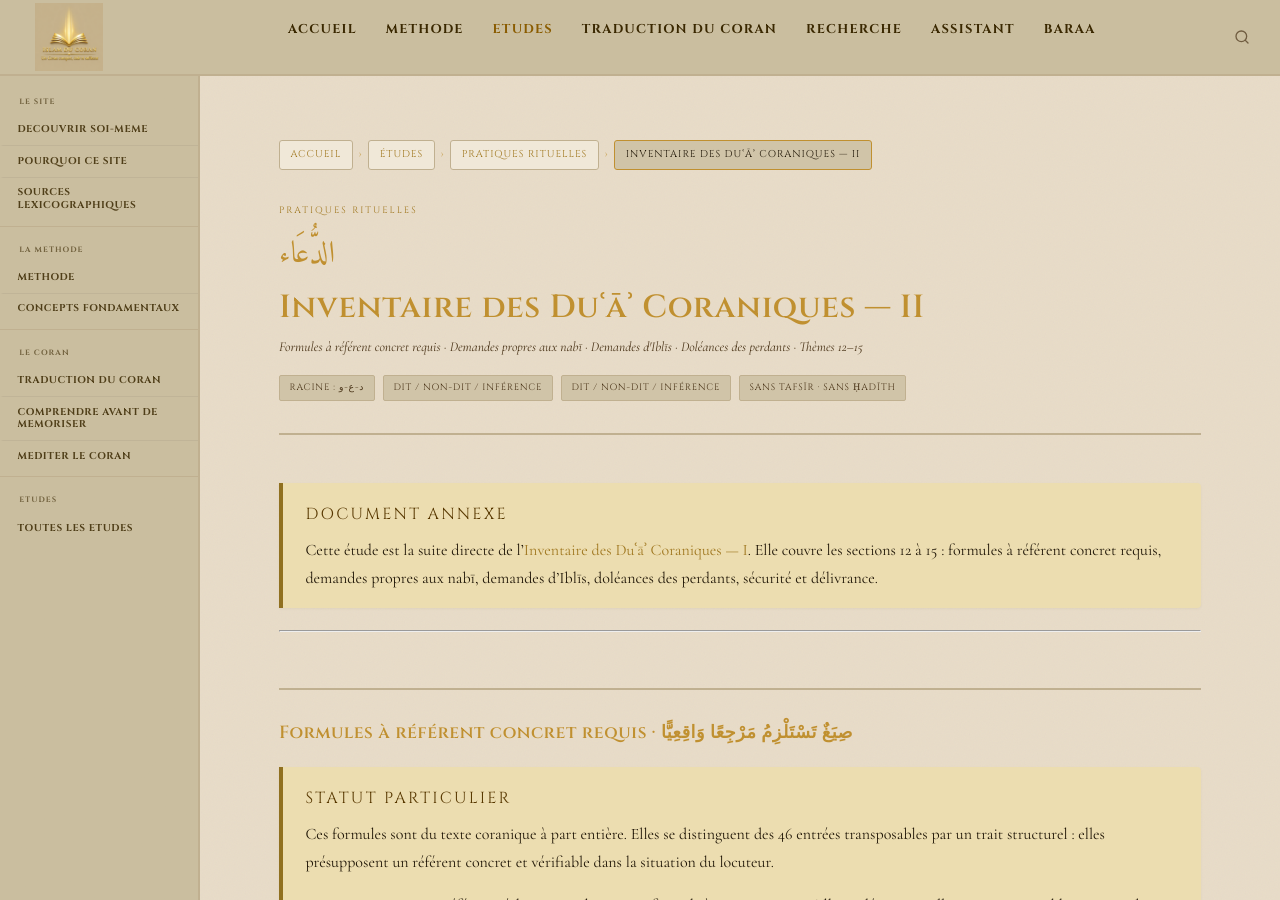
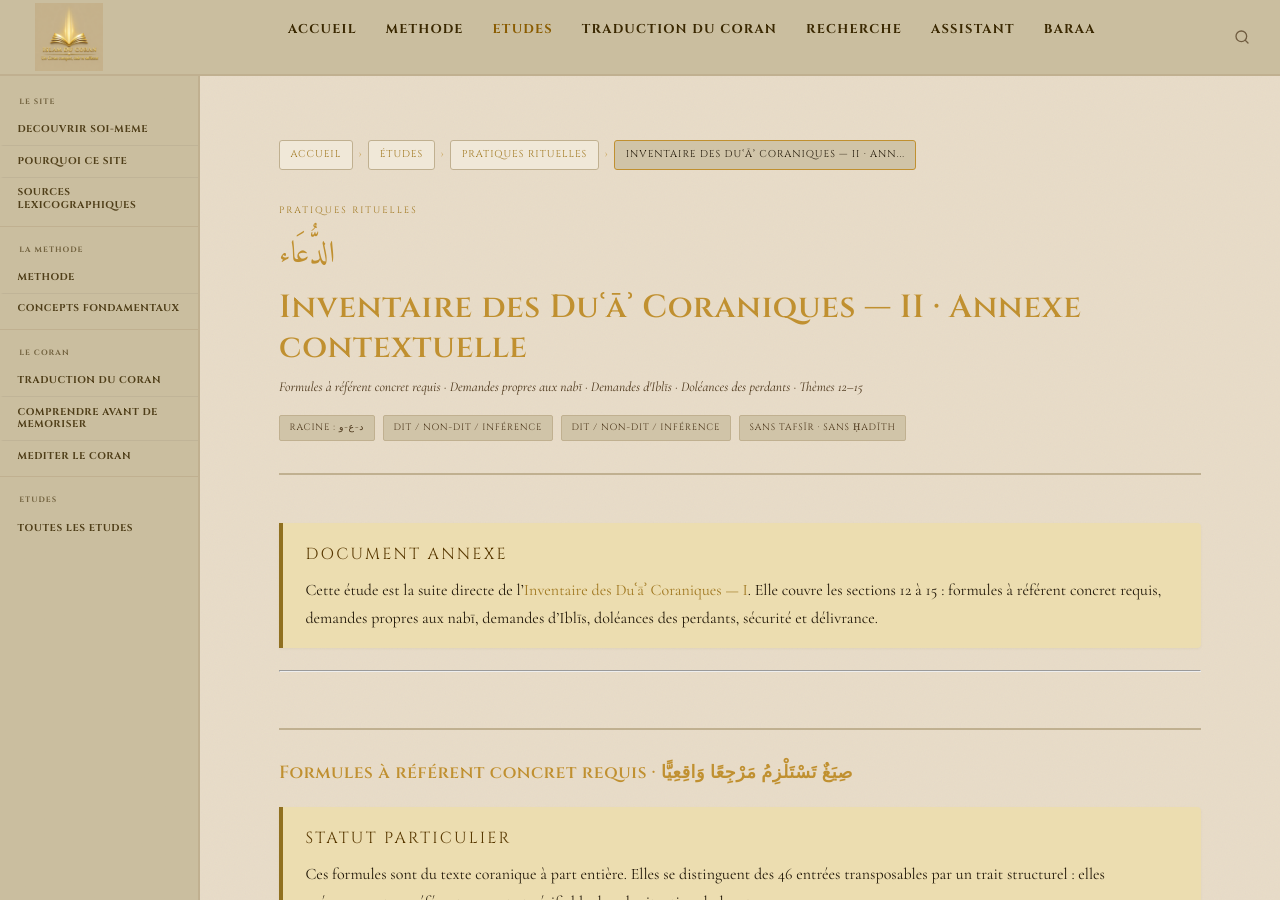
Before and after one commit to Makhuwcoder/islamducoran, a Jekyll site: the page built from _etudes/duaa-coraniques-2.md, in a window 1280 px wide and 900 px high. Built offline with Jekyll 4.4.1, drawn with Linux system fonts in a browser that asks for light colours.

Commit message:
duaa-coraniques-2: order→4 + titre annexe contextuelle

```diff
--- a/_etudes/duaa-coraniques-2.md
+++ b/_etudes/duaa-coraniques-2.md
@@ -1,12 +1,12 @@
 ---
 layout: etude
-title: "Inventaire des Duʿāʾ Coraniques — II"
+title: "Inventaire des Duʿāʾ Coraniques — II · Annexe contextuelle"
 subtitle: "Formules à référent concret requis · Demandes propres aux nabī · Demandes d'Iblīs · Doléances des perdants · Thèmes 12–15"
 categorie: "Pratiques rituelles"
 categorie_slug: "ibadaat"
 racine: "د-ع-و"
 racine_ar: "الدُّعَاء"
-order: 10
+order: 4
 date: 2026-05-25
 methode: "Dit / Non-dit / Inférence"
 ---
```
